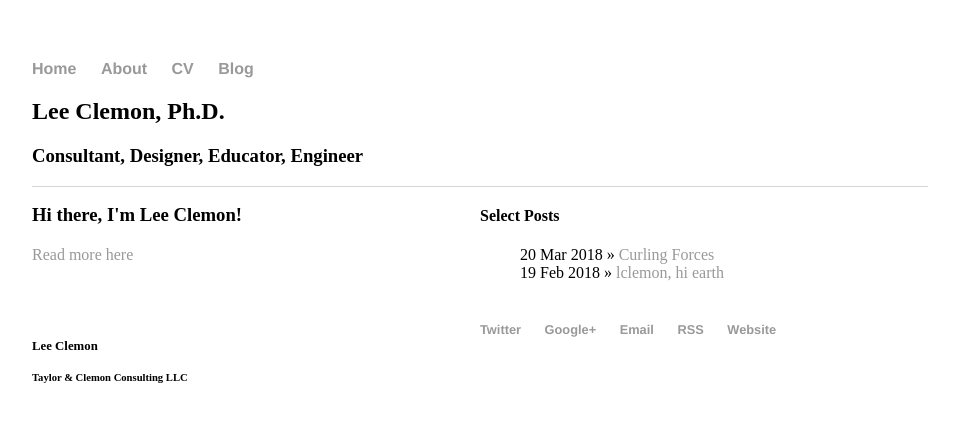
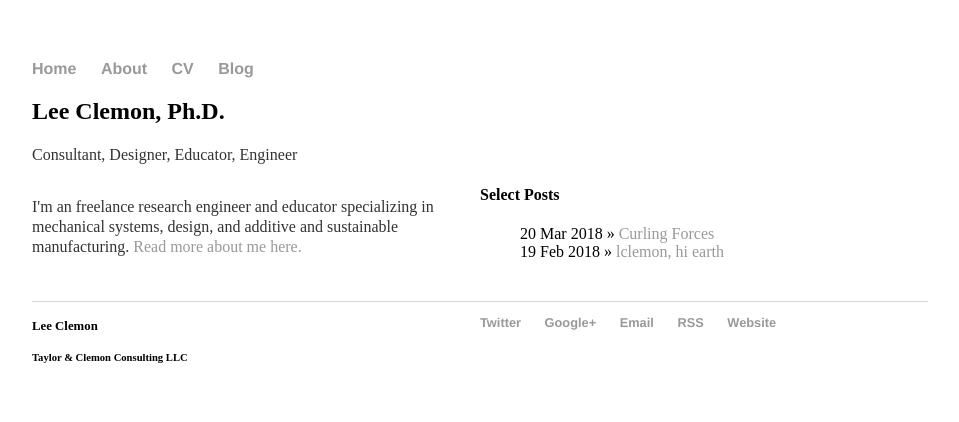
Before and after one commit to lclemon/lclemon.github.io, a Jekyll site: the page built from index.html, in a window 1280 px wide. Shown: the top 422 px of the page, without its empty margins (160-1119 px from the left). Built offline with Jekyll 4.4.1, drawn with Linux system fonts in a browser that asks for light colours.

Commit message:
Update index.html

```diff
--- a/index.html
+++ b/index.html
@@ -4,15 +4,14 @@ title: Lee Clemon, Ph.D.
 ---
 <header>
     <h2>Lee Clemon, Ph.D.</h1>
-    <h3>Consultant, Designer, Educator, Engineer </h3>
+    <p>Consultant, Designer, Educator, Engineer </p>
   </header>
 
 <div class="colleft">
-	<h3>Hi there, I'm Lee Clemon!</h1>
-	<p> <a href="/about">Read more here</a></p>
+	<p>I'm an freelance research engineer and educator specializing in mechanical systems, design, and additive and sustainable manufacturing. <a href="/about">Read more about me here.</a></p>
 </div><!-- /.blurb -->
 
-<div class="colleft">
+<div class="colright">
 <h4> Select Posts</h4>
 <ul class="posts">
 
```
